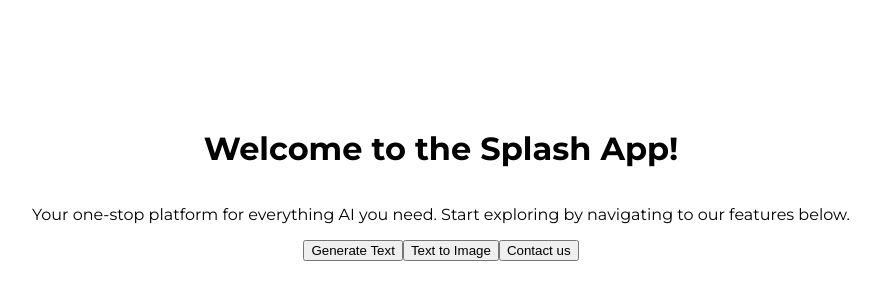
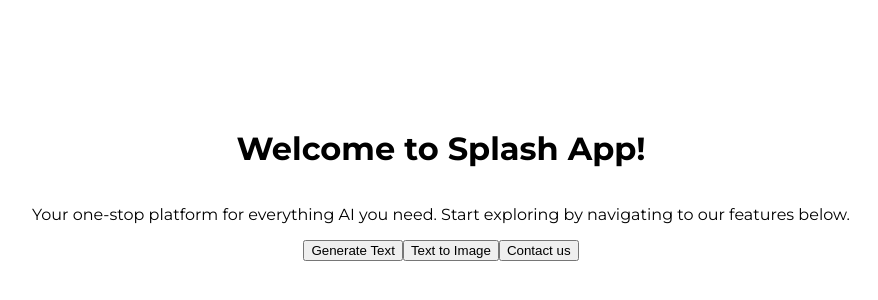
Before and after one commit to brianmaleek/alx-project-0x03-setup, a Next.js app in the folder alx-project-0x03/: page / in a window 1280 px wide. Shown: the part 224-524 px from the top of the page, without its empty margins (199-1077 px from the left). Built offline with nearby package versions, Linux system fonts and the light colour scheme.

Commit message:
fix: correct minor typos and improve code formatting in Home component

```diff
--- a/alx-project-0x03/pages/index.tsx
+++ b/alx-project-0x03/pages/index.tsx
@@ -2,26 +2,28 @@
 import { useRouter } from "next/router";
 
 interface PageRouteProps {
-  pageRoute: string;
+  pageRoute: string
 }
 
-export default function Home () {
-  const router = useRouter();
+export default function Home() {
+  const router = useRouter()
 
-  // Imperartive routing with useRouter
-  const routeToNextPage = ({ pageRoute }: PageRouteProps) => {
-    router.push(pageRoute, undefined, { shallow: false });
+  // Imeperative routing with useRouter
+  const routeToNextPage  = ({ pageRoute }: PageRouteProps) => {
+    router.push(pageRoute, undefined, { shallow: false})
   }
+
   return (
-    <div className="min-h-screen bg-gray-100 flex flex-col justify-center items-center">
+    <div className="min-h-screen bg-gray-100 flex flex-col justify-center items-center text-center">
       {/* Welcome Message */}
-      <h1 className="text-4xl font-bold mb-8 text-gray-800 mb-4">
-        Welcome to the Splash App!
+      <h1 className="text-4xl font-bold text-gray-800 mb-4">
+        Welcome to Splash App!
       </h1>
       <p className="text-lg text-gray-600 mb-8">
         Your one-stop platform for everything AI you need. Start exploring by
         navigating to our features below.
       </p>
+
       {/* Navigation Options */}
       <div className="flex gap-6">
         <Button action={() => routeToNextPage({ pageRoute: '/generate-text-ai' })} buttonLabel="Generate Text" buttonBackgroundColor="blue" />
```
